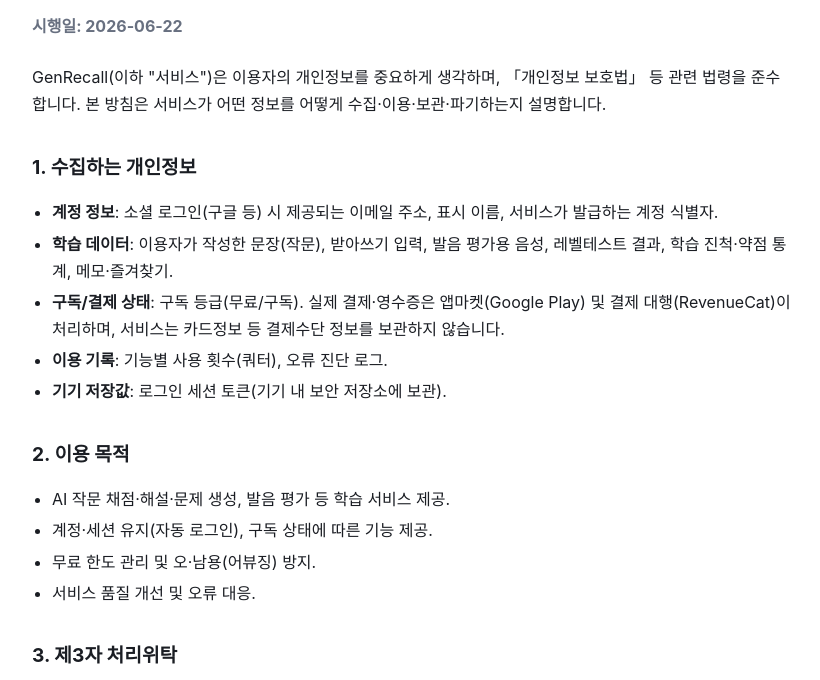
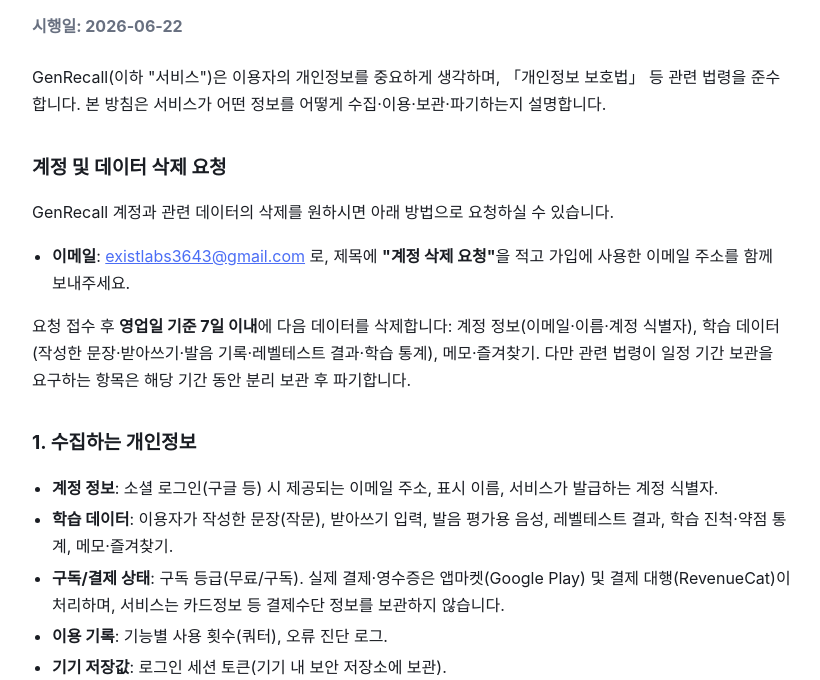
Before and after one commit to u23frd/GenRecall-Support, a plain HTML site: page index.html in a window 1280 px wide. Shown: the part 120-800 px from the top of the page, without its empty margins (228-1048 px from the left). Drawn offline with Linux system fonts and the light colour scheme.

Commit message:
Add files via upload

```diff
--- a/index.html
+++ b/index.html
@@ -36,6 +36,13 @@
 <p class="date"><strong>시행일: 2026-06-22</strong></p>
 
 <p>GenRecall(이하 "서비스")은 이용자의 개인정보를 중요하게 생각하며, 「개인정보 보호법」 등 관련 법령을 준수합니다. 본 방침은 서비스가 어떤 정보를 어떻게 수집·이용·보관·파기하는지 설명합니다.</p>
+
+<h2>계정 및 데이터 삭제 요청</h2>
+<p>GenRecall 계정과 관련 데이터의 삭제를 원하시면 아래 방법으로 요청하실 수 있습니다.</p>
+<ul>
+  <li><strong>이메일</strong>: <a href="mailto:existlabs3643@gmail.com">existlabs3643@gmail.com</a> 로, 제목에 <strong>"계정 삭제 요청"</strong>을 적고 가입에 사용한 이메일 주소를 함께 보내주세요.</li>
+</ul>
+<p>요청 접수 후 <strong>영업일 기준 7일 이내</strong>에 다음 데이터를 삭제합니다: 계정 정보(이메일·이름·계정 식별자), 학습 데이터(작성한 문장·받아쓰기·발음 기록·레벨테스트 결과·학습 통계), 메모·즐겨찾기. 다만 관련 법령이 일정 기간 보관을 요구하는 항목은 해당 기간 동안 분리 보관 후 파기합니다.</p>
 
 <h2>1. 수집하는 개인정보</h2>
 <ul>
```
